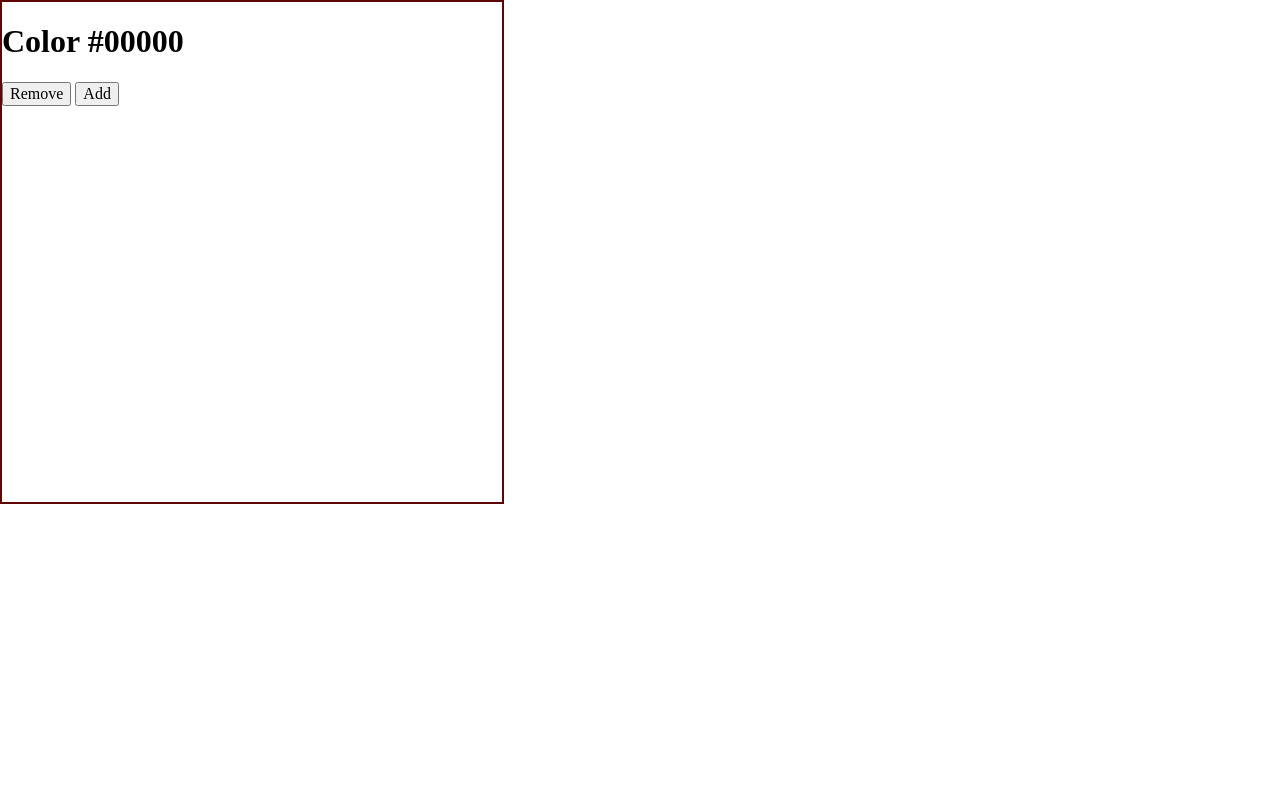
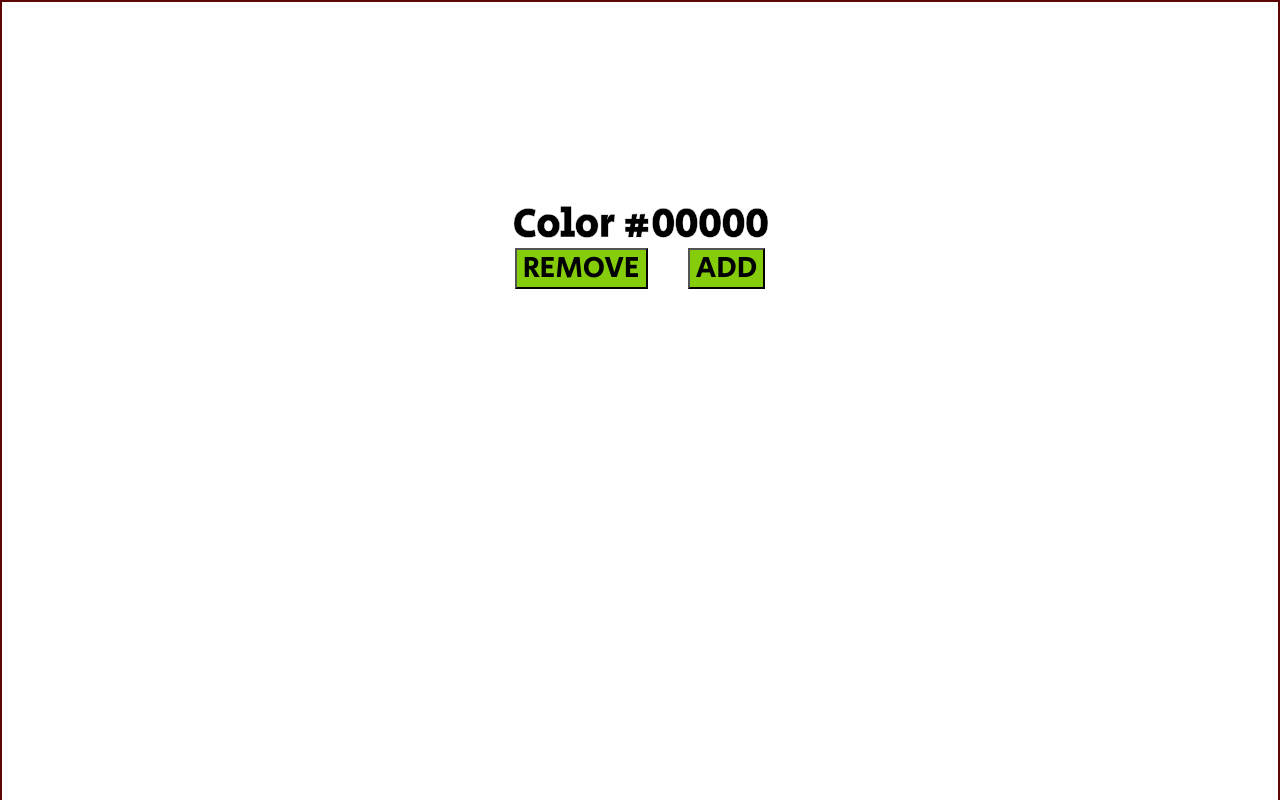
Before and after one commit to TohaLike/ColorStorage, a website: page index.html in a window 1280 px wide. Shown: the top 800 px of the page. Drawn offline with nearby package versions, Linux system fonts and the light colour scheme.

Commit message:
i create button remove

```diff
--- a/app.js
+++ b/app.js
@@ -1,34 +1,30 @@
 const indexColor = document.querySelector('.index__color');
+const colorBackground = document.querySelector('.colorBackground');
 
 let colorStorage = [];
 
 function change() {
     let changeIndex = ['1', '2', '3', '4', '5', '6', '7', '8', '9', '0', 'A', 'B', 'C', 'D', 'E', 'F'];
     let setIndex = '';
-
-
     for (let i = 0; i <= 5; i++) {
         let colorIndex = Math.floor(Math.random() * changeIndex.length)
         setIndex += changeIndex[colorIndex];
     };
-
     let colorSafe = {
         color: setIndex
     };
-
     indexColor.innerHTML = colorSafe.color;
-    colorStorage.push(colorSafe);
-    document.getElementById('colorBackgroundBlock').style.backgroundColor = '#' + colorSafe.color;
-    console.log(colorStorage);
+    colorStorage.push(colorSafe.color);
+    colorBackground.style.backgroundColor = '#' + colorStorage[colorStorage.length - 1];
 };
 
-
-function remove(index) {
-    colorStorage.forEach(() => {
-        if(colorStorage[colorStorage.length-1]){
-            colorStorage.splice(index, 1)
-            console.log(colorStorage)
-        }
-    })
-
-}
+const remove = (index) => {
+    if (!colorStorage.length) return;
+    colorStorage.pop(index, 1);
+    indexColor.innerHTML = colorStorage[colorStorage.length - 1];
+    colorBackground.style.backgroundColor = '#' + colorStorage[colorStorage.length - 1];
+    if (colorStorage.length === 0) {
+        indexColor.innerHTML = '00000';
+        colorBackground.style.backgroundColor = 'white';
+    };
+};
--- a/css/style.css
+++ b/css/style.css
@@ -1,5 +1,37 @@
+body {
+    font-family: 'Secular One', sans-serif;
+}
+
+.caption {
+    -webkit-text-stroke: 0.5px rgb(255, 255, 255);
+    margin: 0 auto;
+}
+
 .colorBackground {
-    max-width: 500px;
-    height: 500px;
+    max-width: 1920px;
+    height: 975px;
     border: 2px solid rgb(92, 6, 6);
+    text-align: center;
+    font-size: 20px;
 }
+
+.wrapper {
+    margin-top: 200px;
+}
+
+.color__control {
+    display: flex;
+    justify-content: center;
+    font-size: 30px;
+}
+
+.btn {
+    background-color: rgb(133, 204, 10);
+    text-transform: uppercase;
+    transition: 0.2s ease;
+    margin: 0 20px;
+}
+
+.btn:hover {
+    background-color: rgb(249, 215, 20);
+}
--- a/index.html
+++ b/index.html
@@ -4,6 +4,9 @@
     <meta charset="UTF-8">
     <meta http-equiv="X-UA-Compatible" content="IE=edge">
     <meta name="viewport" content="width=device-width, initial-scale=1.0">
+    <link rel="preconnect" href="https://fonts.googleapis.com">
+    <link rel="preconnect" href="https://fonts.gstatic.com" crossorigin>
+    <link href="https://fonts.googleapis.com/css2?family=Secular+One&display=swap" rel="stylesheet">
     <link rel="stylesheet" href="node_modules/normalize.css/normalize.css">
     <link rel="stylesheet" href="css/style.css">
     <title>Document</title>
@@ -13,9 +16,13 @@
 
 <div class="container">
     <div id="colorBackgroundBlock" class="colorBackground">
-        <h1>Color #<span class="index__color">00000</span></h1>
-        <button onclick="remove()" class="color__remove">Remove</button>
-        <button onclick="change()" class="color__change">Add</button>
+        <div class="wrapper">
+            <h1 class="caption">Color #<span class="index__color">00000</span></h1>
+                <div class="color__control">
+                    <button onclick="remove()" class="color__remove btn">Remove</button>
+                    <button onclick="change()" class="color__change btn">Add</button>
+            </div>
+        </div>
     </div>
 </div>
 
```
